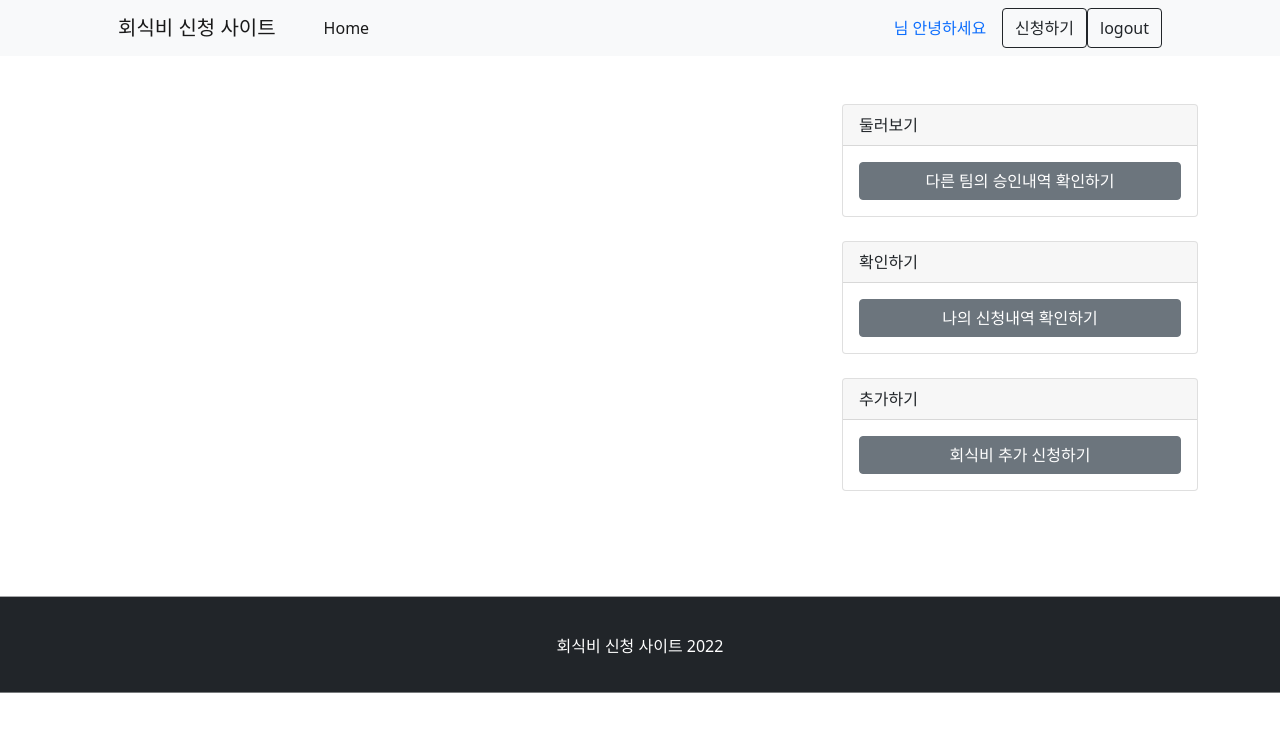
After one commit to kvkvd12/5i_support_project, a Django app: page /my_result/ in a window 1280 px wide. The commit adds this page. Shown: the top 732 px of the page. Run offline with Django 4.2, Linux system fonts and the light colour scheme; data that the repository does not hold is empty; some libraries are stand-ins or nearby versions.

Commit message:
[ADD]result화면에서 수정, 나의 신청내역 화면인 my_result 페이지 추가

```diff
--- a/requirements.txt
+++ b/requirements.txt
@@ -1,4 +1,5 @@
 absl-py==1.3.0
+appnope==0.1.3
 asgiref==3.5.2
 asttokens==2.0.8
 backcall==0.2.0
@@ -32,11 +33,13 @@ opencv-python==4.6.0.66
 packaging==21.3
 pandas==1.5.0
 parso==0.8.3
+pexpect==4.8.0
 pickleshare==0.7.5
 Pillow==9.2.0
 prompt-toolkit==3.0.31
 protobuf==3.19.6
 psutil==5.9.2
+ptyprocess==0.7.0
 pure-eval==0.2.2
 pyasn1==0.4.8
 pyasn1-modules==0.2.8
--- a/support/settings.py
+++ b/support/settings.py
@@ -15,6 +15,7 @@ import os
 
 # Build paths inside the project like this: BASE_DIR / 'subdir'.
 BASE_DIR = Path(__file__).resolve().parent.parent
+print(BASE_DIR)
 
 # Quick-start development settings - unsuitable for production
 # See https://docs.djangoproject.com/en/4.1/howto/deployment/checklist/
--- a/support_data/machine.py
+++ b/support_data/machine.py
@@ -4,6 +4,8 @@ import torch
 import cv2
 from django.conf import settings
 
+
+# yolov5 깃헙 저장소에서 모델을 로드
 model = torch.hub.load('ultralytics/yolov5', 'yolov5s', pretrained=True)
 
 def transform_image(image):
--- a/support_data/urls.py
+++ b/support_data/urls.py
@@ -9,5 +9,6 @@ urlpatterns = [
     path('result/<int:id>/', views.result, name='result'),
     path('approval/', views.approval_list, name='approval_list'),
     path('approval/<int:id>/', views.approval, name='approval'),
+    path('my_result/', views.my_result, name='my_result'),
 ]
 urlpatterns += static(settings.MEDIA_URL, document_root=settings.MEDIA_ROOT)
--- a/support_data/views.py
+++ b/support_data/views.py
@@ -37,6 +37,14 @@ def result(request, id):
         my_image = Support.objects.get(id=id)
         return render(request, 'support_data/result.html', {'my_image':my_image})
 
+
+def my_result(request):
+    if request.method == 'GET':
+        all_image = Support.objects.all()
+        my_image = all_image.filter(id=request.user.id)
+    return render(request, 'support_data/my_result.html', {'my_image':my_image})
+
+
 @login_required
 def approval_list(request):
     if request.method == 'GET':
--- /dev/null
+++ b/templates/support_data/my_result.html
@@ -0,0 +1,49 @@
+{% extends 'base.html' %}
+{% block title %}my_result{% endblock %}
+{% block content %}
+{% load mathfilters %}
+
+<!-- Page content-->
+<div class="container mt-5">
+    <div class="row">
+        <div class="col-lg-8">
+            <!-- Post content-->
+            {% for mi in my_image %}
+            <section class="mb-5">
+                <h2 class="fw-bolder mb-4 mt-5">{{ mi.team_name.team_name }}팀의 회식비 신청 내역</h2>
+                <p class="fs-5 mb-4">인원 수 : {{ mi.people_num }} 명</p>
+                <p class="fs-5 mb-4">금액 : {{ mi.people_num|mul:5 }} (만원) </p>
+            </section>
+            {% endfor %}
+        </div>
+
+        <!-- Side widgets-->
+        <div class="col-lg-4">
+            <div class="card mb-4">
+                <div class="card-header">둘러보기</div>
+                <div class="card-body">
+                    <div class="d-grid gap-2">
+                        <button class="btn btn-secondary" type="submit" onclick="location.href='/home'">다른 팀의 승인내역 확인하기</button>
+                    </div>
+                </div>
+            </div>
+            <div class="card mb-4">
+                <div class="card-header">확인하기</div>
+                <div class="card-body">
+                    <div class="d-grid gap-2">
+                        <button class="btn btn-secondary" type="submit" onclick="location.href='/my_result'">나의 신청내역 확인하기</button>
+                    </div>
+                </div>
+            </div>
+            <div class="card mb-4">
+                <div class="card-header">추가하기</div>
+                <div class="card-body">
+                    <div class="d-grid gap-2">
+                        <button class="btn btn-secondary" type="submit" onclick="location.href='/upload'">회식비 추가 신청하기</button>
+                    </div>
+                </div>
+            </div>
+        </div>
+    </div>
+</div>
+{% endblock %}
```
Also changed, not shown: templates/support_data/result.html (+10 -1 lines), user/migrations/0001_initial.py.
